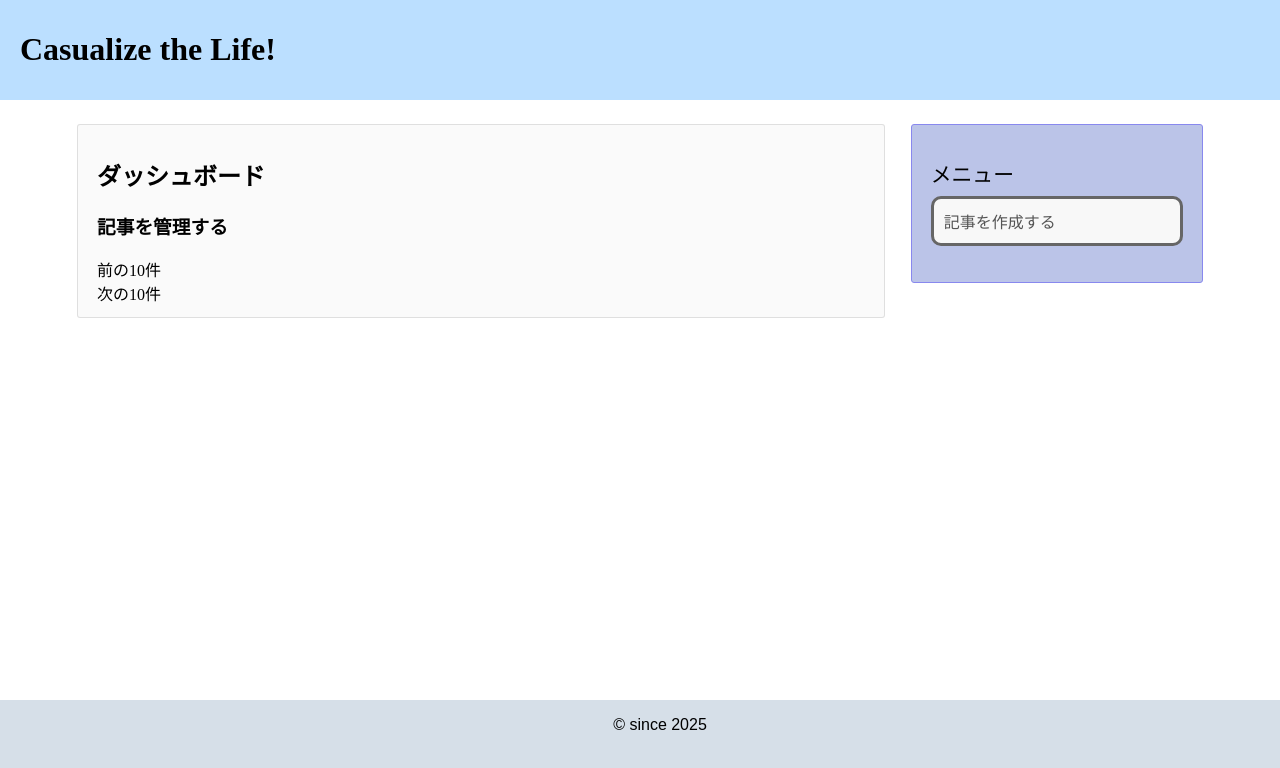
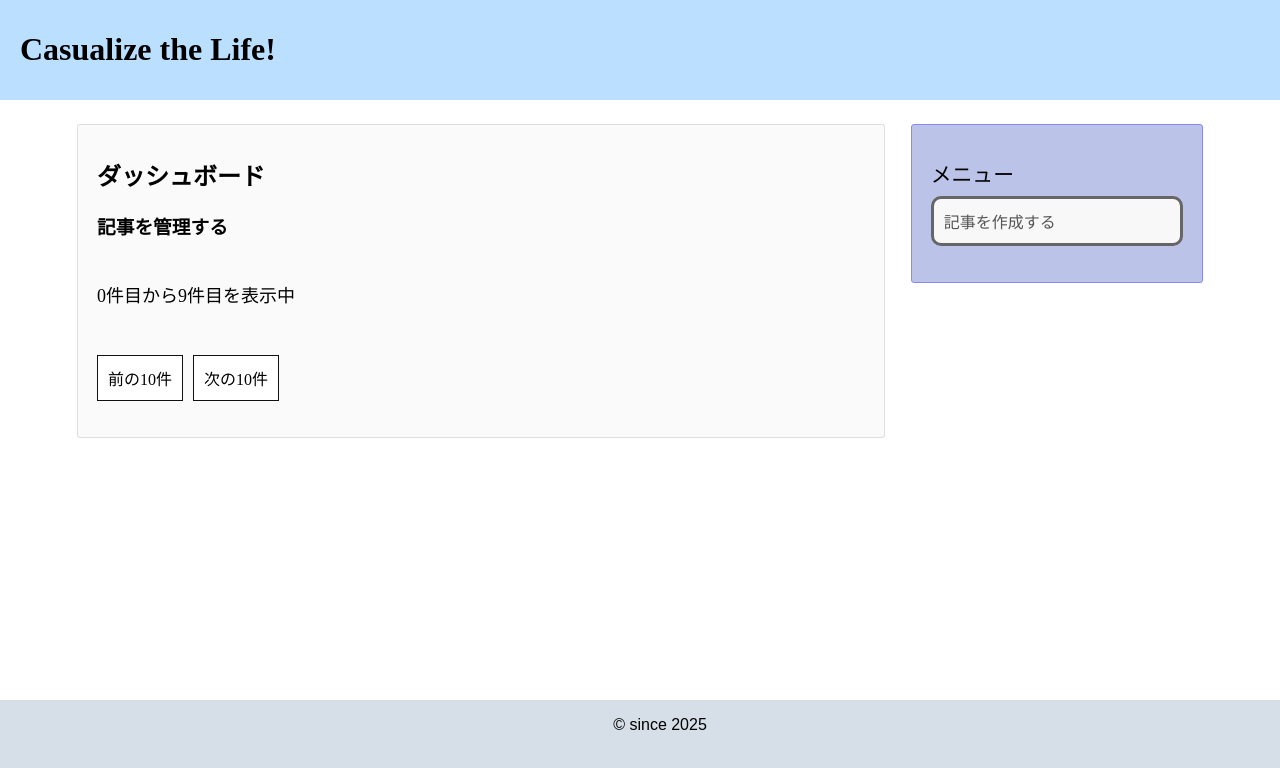
Before and after one commit to grkon03/newblog, a React (Create React App) app in the folder frontend/: page /admin/dashboard in a window 1280 px wide. Shown: the top 768 px of the page. Built offline with nearby package versions, Linux system fonts and the light colour scheme; no server answers; a web font is replaced by a local one.

Commit message:
impl styles on dashboard

```diff
--- /dev/null
+++ b/frontend/src/admin/dashboard.module.css
@@ -0,0 +1,25 @@
+.loadpagemessage {
+  padding: 3vh 0;
+  font-size: 18px;
+}
+
+.loadpagebuttonWrapper {
+  padding: 3vh 0;
+}
+
+.loadpagebutton {
+  display: inline-block;
+  background: white;
+  border: 1px solid #111;
+  padding: 10px;
+  margin-right: 10px;
+  cursor: pointer;
+
+  @media (hover: hover) {
+    &:hover {
+      background: #111;
+      color: white;
+      transition: 0.1s;
+    }
+  }
+}
--- a/frontend/src/admin/dashboard.tsx
+++ b/frontend/src/admin/dashboard.tsx
@@ -3,6 +3,7 @@ import { MainAreaProps, InitSideArea } from '../types';
 import { AdminSA } from '../base-component/sidearea/admin';
 import DBArticleCards from './db-components/dbarticlecards';
 import { ArticleInfo, GetMyArticles } from '../api/article';
+import styles from './dashboard.module.css';
 
 type Props = {
   mainareaprops?: MainAreaProps;
@@ -34,10 +35,17 @@ const Dashboard: React.FC<Props> = ({ mainareaprops }) => {
       <h2>ダッシュボード</h2>
       <div>
         <h3>記事を管理する</h3>
+        <div className={styles.loadpagemessage}>
+          {nextToLoad}件目から{nextToLoad + onestep - 1}件目を表示中
+        </div>
         <DBArticleCards articles={articles} />
-        <div>
-          <div onClick={handleClickPrevPage}>前の{onestep}件</div>
-          <div onClick={handleClickNextPage}>次の{onestep}件</div>
+        <div className={styles.loadpagebuttonWrapper}>
+          <div onClick={handleClickPrevPage} className={styles.loadpagebutton}>
+            前の{onestep}件
+          </div>
+          <div onClick={handleClickNextPage} className={styles.loadpagebutton}>
+            次の{onestep}件
+          </div>
         </div>
       </div>
     </div>
```
